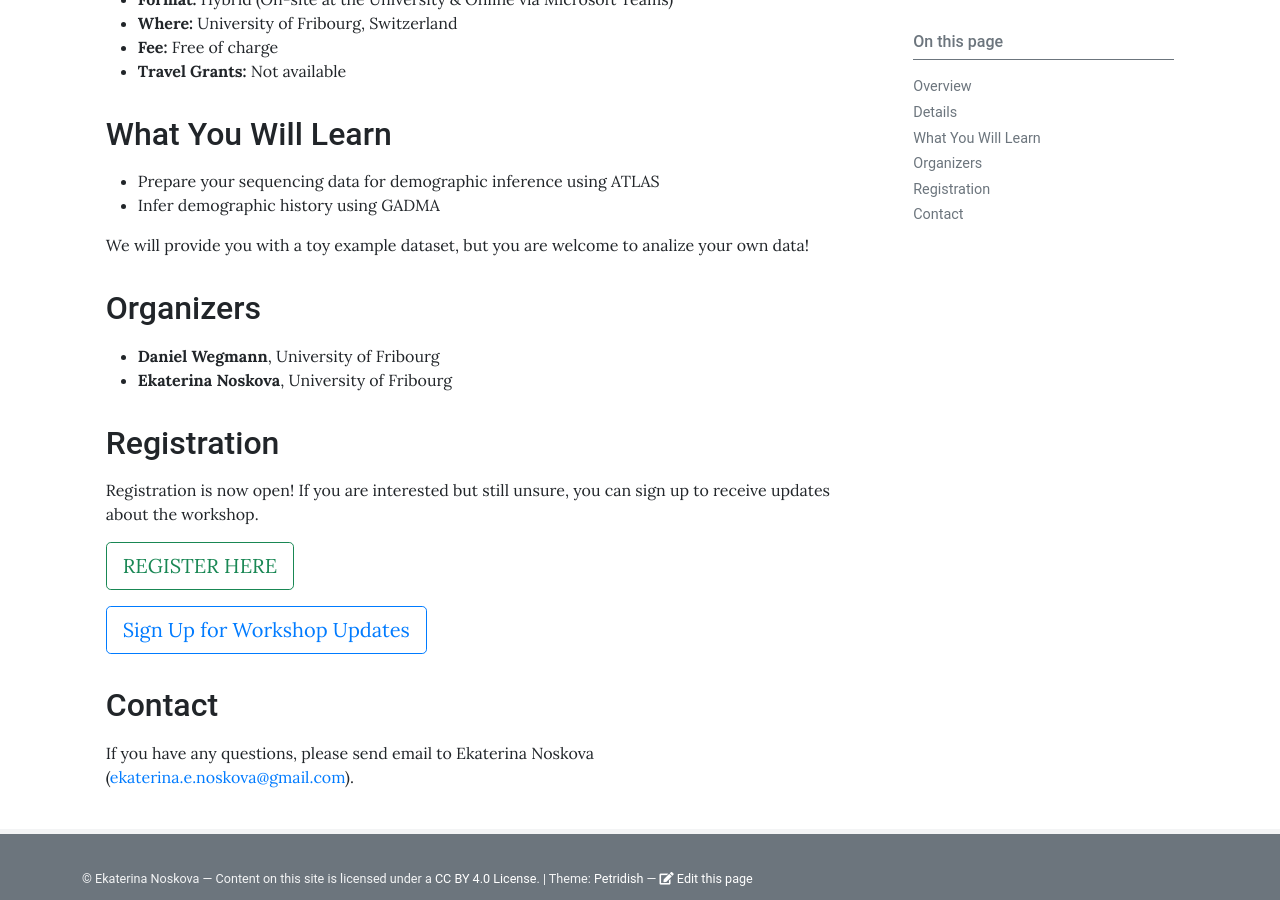
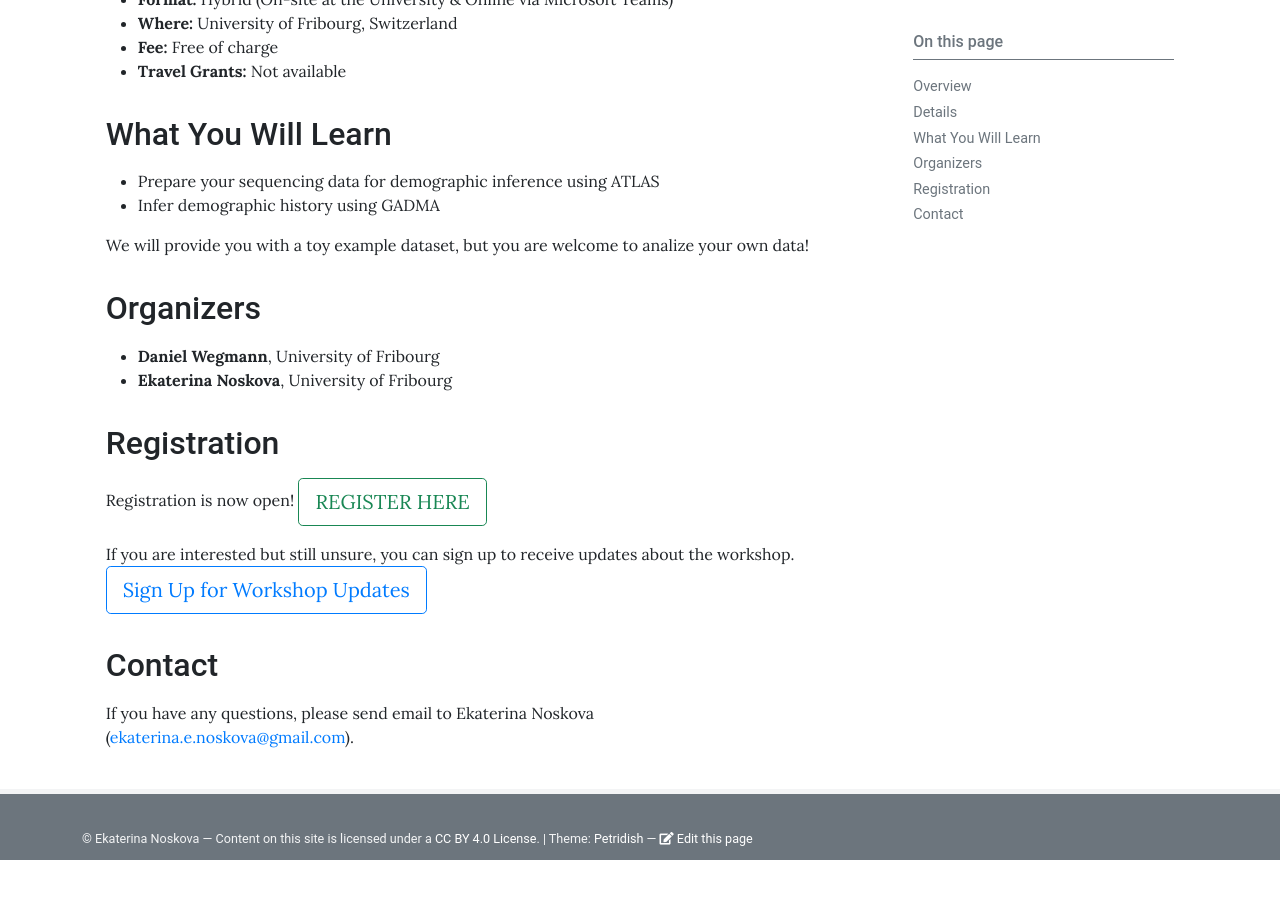
Before and after one commit to gadmaworkshop/gadmaworkshop.github.io, a Jekyll site: the page built from pages/future_workshops/2024-11-18.md, in a window 1280 px wide and 900 px high, scrolled down 767 px. Built offline with Jekyll 4.4.1, drawn with Linux system fonts in a browser that asks for light colours; after the commit the page ends 1627 px from its top, so only the background shows below that.

```diff
--- a/pages/future_workshops/2024-11-18.md
+++ b/pages/future_workshops/2024-11-18.md
@@ -39,10 +39,10 @@ We will provide you with a toy example dataset, but you are welcome to analize y
 
 ## Registration
 
-Registration is now open! If you are interested but still unsure, you can sign up to receive updates about the workshop.
-
+Registration is now open!
 <a class="btn btn-outline-success btn-lg" href="https://forms.gle/QR5Sq2cfzXrmuW8o8" role="button">REGISTER HERE</a>
 
+If you are interested but still unsure, you can sign up to receive updates about the workshop.
 <a class="btn btn-outline-primary btn-lg" href="https://forms.gle/edKkfAFmHWtW6iiMA" role="button">Sign Up for Workshop Updates</a>
 
 ## Contact
```
